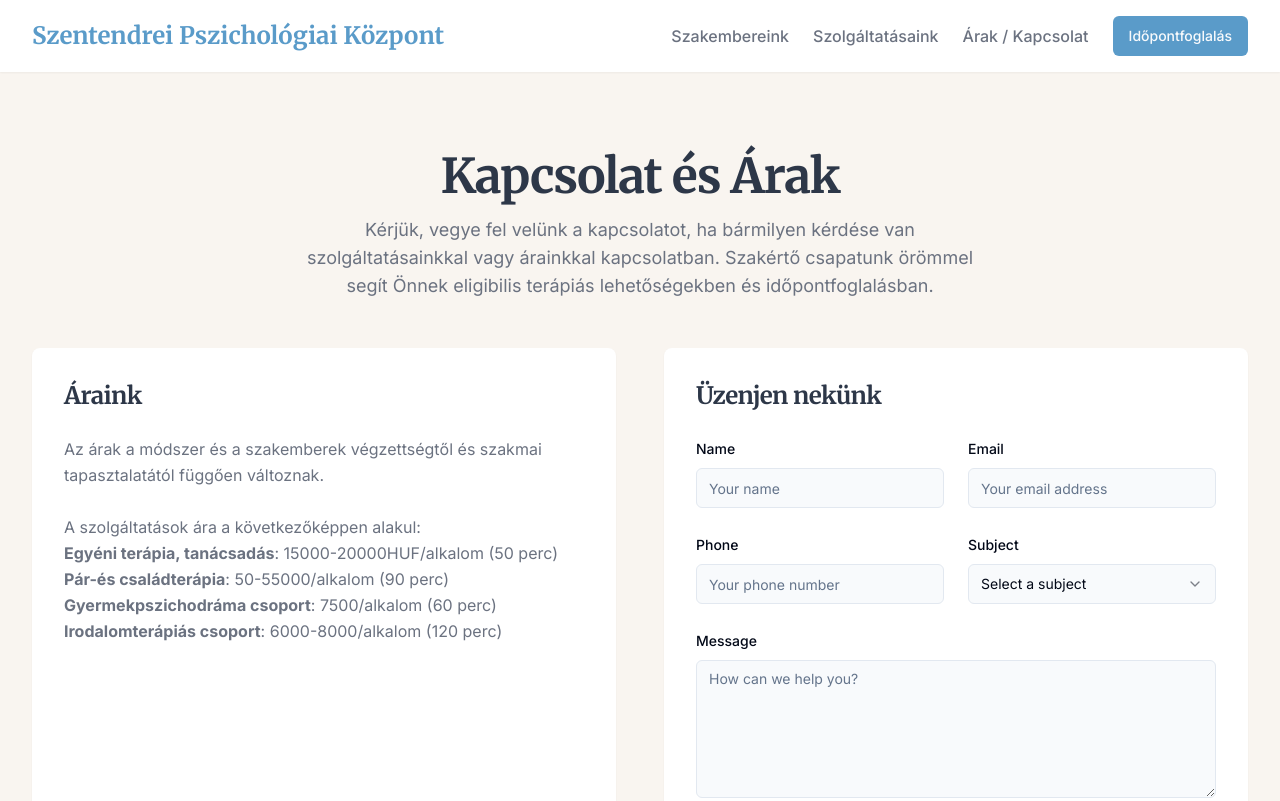
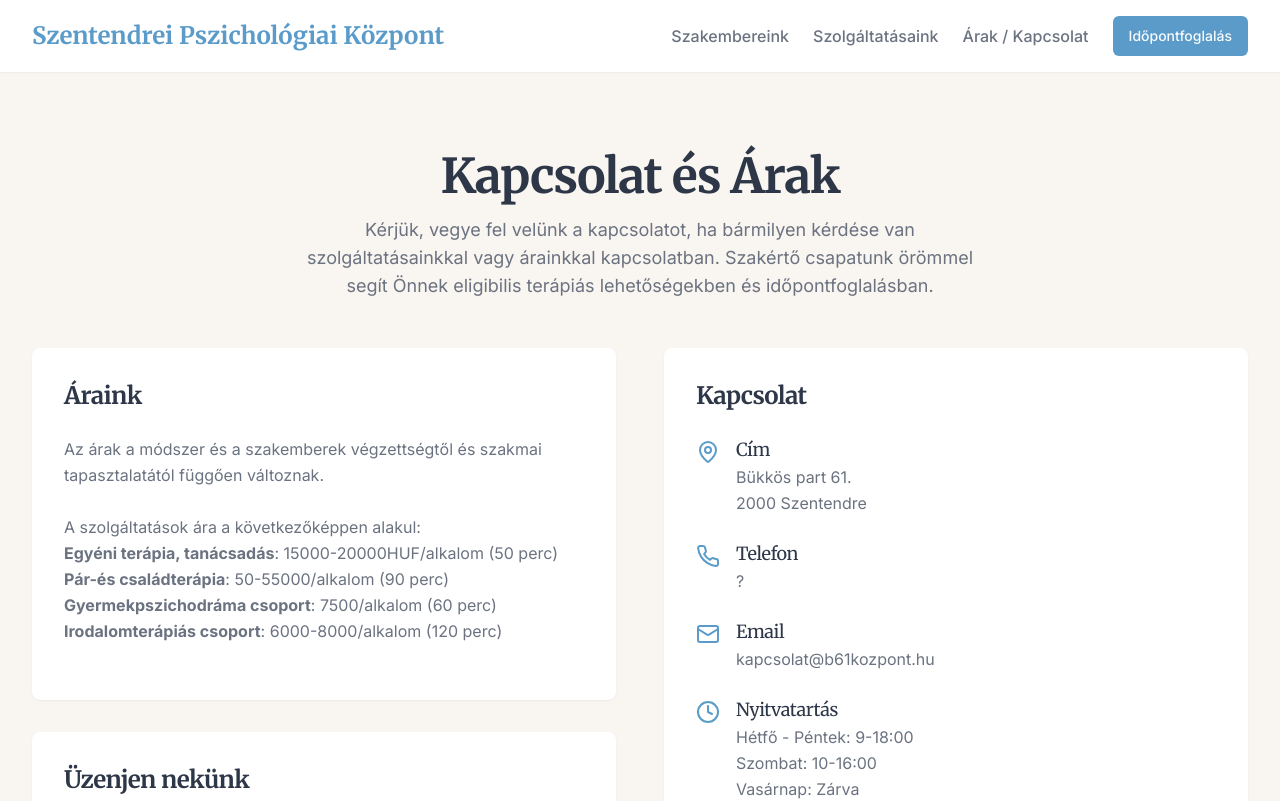
Before and after one commit to shegiz/mindful-haven-collective, a React (Vite) app: page /kapcsolat in a window 1280 px wide. Shown: the top 801 px of the page. Built offline with nearby package versions, Linux system fonts and the light colour scheme.

Commit message:
Adjust layout for contact page
Rearranged the layout of the contact page to place "Áraink" and "Üzenjen nekünk" in the left column, and "Kapcsolat" and "Térkép" in the right column.

```diff
--- a/src/pages/Contact.tsx
+++ b/src/pages/Contact.tsx
@@ -20,7 +20,8 @@ const Contact = () => {
             </div>
 
             <div className="grid grid-cols-1 lg:grid-cols-2 gap-12">
-
+              {/* Left Column: Pricing and Contact Form */}
+              <div className="space-y-8">
                 {/* Pricing Section */}
                 <div className="bg-white p-8 rounded-lg shadow-sm">
                   <h2 className="text-2xl font-semibold text-therapy-dark mb-6">Áraink</h2>
@@ -39,8 +40,9 @@ const Contact = () => {
                   <h2 className="text-2xl font-semibold text-therapy-dark mb-6">Üzenjen nekünk</h2>
                   <ContactForm />
                 </div>
+              </div>
 
-              {/* Contact Information */}
+              {/* Right Column: Contact Information and Map */}
               <div className="space-y-8">
                 <div className="bg-white p-8 rounded-lg shadow-sm">
                   <h2 className="text-2xl font-semibold text-therapy-dark mb-6">Kapcsolat</h2>
```
